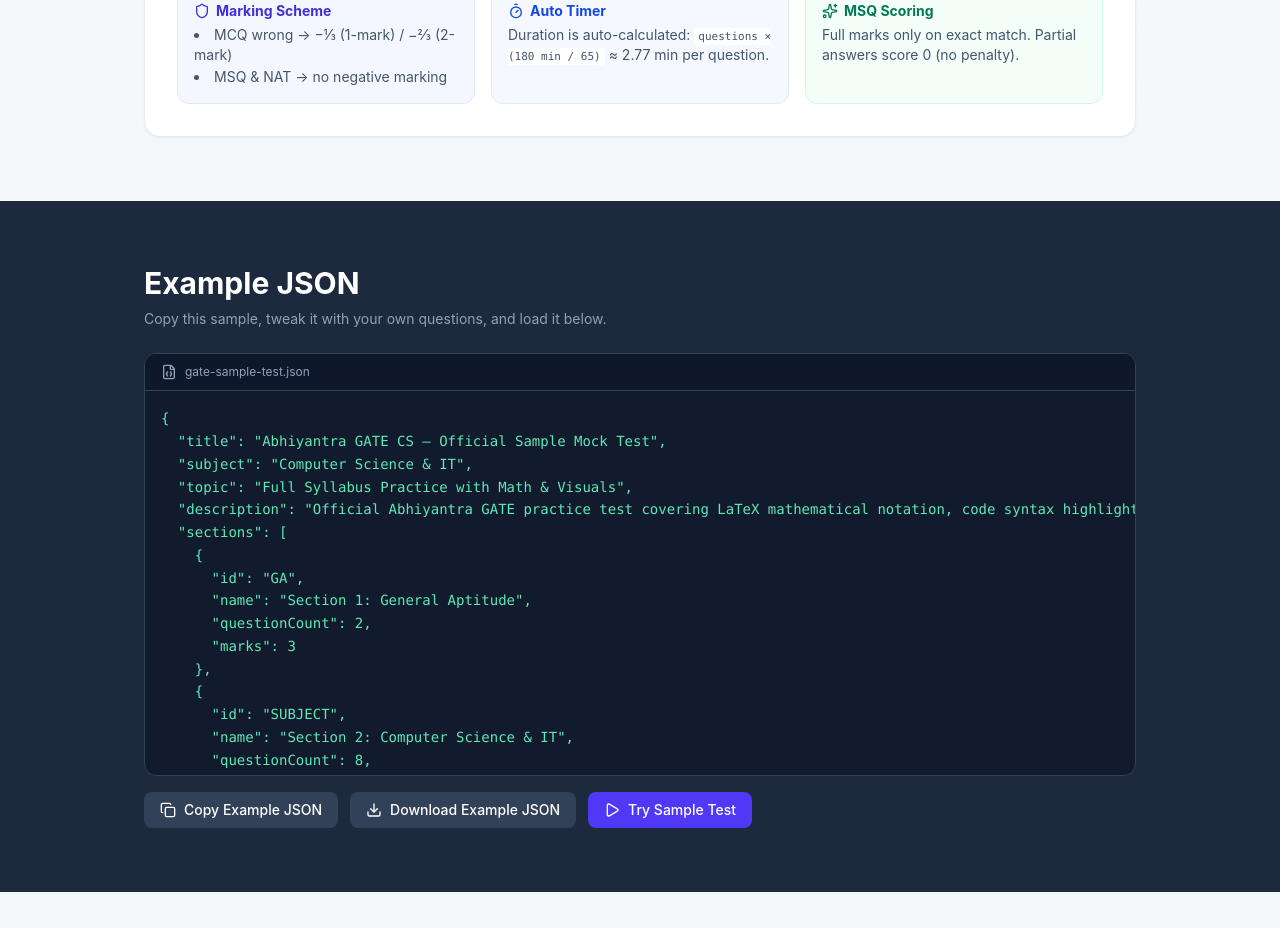
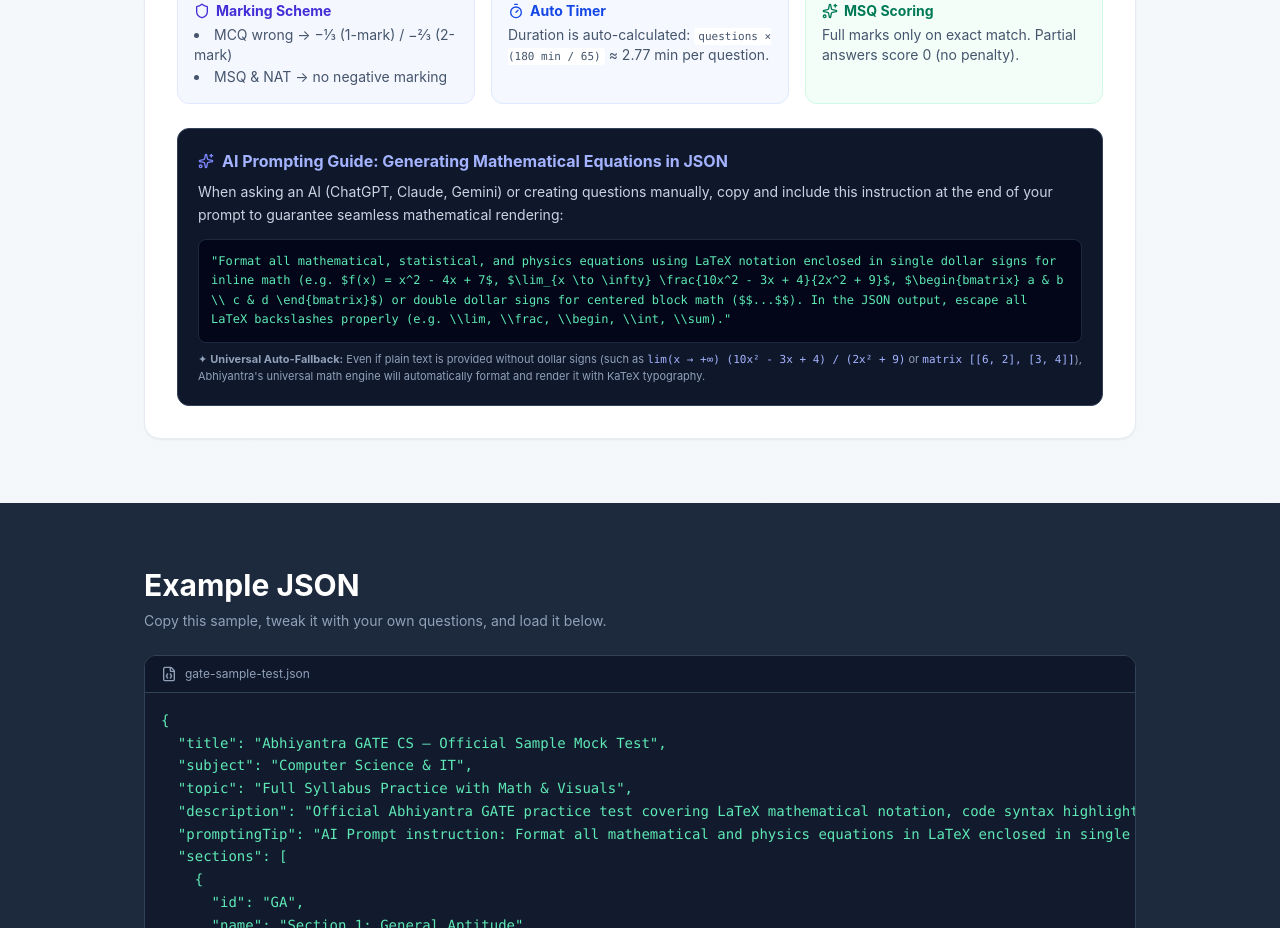
Before and after one commit to harshsaini09/abhiyantra-test-series, a React (Vite) app: page / in a window 1280 px wide. Shown: the part 1860-2788 px from the top of the page. Built offline with nearby package versions, Linux system fonts and the light colour scheme; no server answers.

Commit message:
Add manual AI prompting guide for LaTeX math in JSON Format Guide and example JSON

```diff
--- a/src/pages/LandingPage.tsx
+++ b/src/pages/LandingPage.tsx
@@ -419,6 +419,25 @@ export default function LandingPage() {
               </p>
             </div>
           </div>
+
+          {/* Mathematical & LaTeX Equations Prompting Guide */}
+          <div className="mt-6 rounded-xl bg-slate-900 border border-slate-700 p-4 sm:p-5 text-white">
+            <div className="flex items-center gap-2 mb-2">
+              <Sparkles className="w-4 h-4 text-indigo-400" />
+              <h4 className="font-bold text-sm sm:text-base text-indigo-300">
+                AI Prompting Guide: Generating Mathematical Equations in JSON
+              </h4>
+            </div>
+            <p className="text-xs sm:text-sm text-slate-300 leading-relaxed mb-3">
+              When asking an AI (ChatGPT, Claude, Gemini) or creating questions manually, copy and include this instruction at the end of your prompt to guarantee seamless mathematical rendering:
+            </p>
+            <div className="relative rounded-lg bg-slate-950 border border-slate-800 p-3 text-xs font-mono text-emerald-300 leading-relaxed overflow-x-auto select-all">
+              {`"Format all mathematical, statistical, and physics equations using LaTeX notation enclosed in single dollar signs for inline math (e.g. $f(x) = x^2 - 4x + 7$, $\\lim_{x \\to \\infty} \\frac{10x^2 - 3x + 4}{2x^2 + 9}$, $\\begin{bmatrix} a & b \\\\ c & d \\end{bmatrix}$) or double dollar signs for centered block math ($$...$$). In the JSON output, escape all LaTeX backslashes properly (e.g. \\\\lim, \\\\frac, \\\\begin, \\\\int, \\\\sum)."`}
+            </div>
+            <p className="text-[11px] text-slate-400 mt-2">
+              ✦ <strong>Universal Auto-Fallback:</strong> Even if plain text is provided without dollar signs (such as <code className="text-indigo-300 font-mono">lim(x → +∞) (10x² - 3x + 4) / (2x² + 9)</code> or <code className="text-indigo-300 font-mono">matrix [[6, 2], [3, 4]]</code>), Abhiyantra's universal math engine will automatically format and render it with KaTeX typography.
+            </p>
+          </div>
         </div>
       </section>
 
--- a/src/types/index.ts
+++ b/src/types/index.ts
@@ -36,6 +36,7 @@ export interface Question {
 export interface TestData {
   title: string;
   description?: string;
+  promptingTip?: string;
   subject?: string;
   topic?: string;
   defaultSubject?: string;
--- a/src/utils/sampleData.ts
+++ b/src/utils/sampleData.ts
@@ -9,6 +9,7 @@ export const sampleTestData: TestData = {
   subject: "Computer Science & IT",
   topic: "Full Syllabus Practice with Math & Visuals",
   description: "Official Abhiyantra GATE practice test covering LaTeX mathematical notation, code syntax highlighting, client-side TikZ diagrams, and official CBT sectional switching.",
+  promptingTip: "AI Prompt instruction: Format all mathematical and physics equations in LaTeX enclosed in single dollar signs ($...$) or double dollar signs ($$...$$). In JSON, double escape backslashes (e.g. \\frac, \\lim, \\sum, \\int, \\begin{bmatrix}). Plaintext limits like lim(x -> inf) and matrices [[a, b], [c, d]] will also format automatically.",
   sections: [
     { id: "GA", name: "Section 1: General Aptitude", questionCount: 2, marks: 3 },
     { id: "SUBJECT", name: "Section 2: Computer Science & IT", questionCount: 8, marks: 13 }
```
